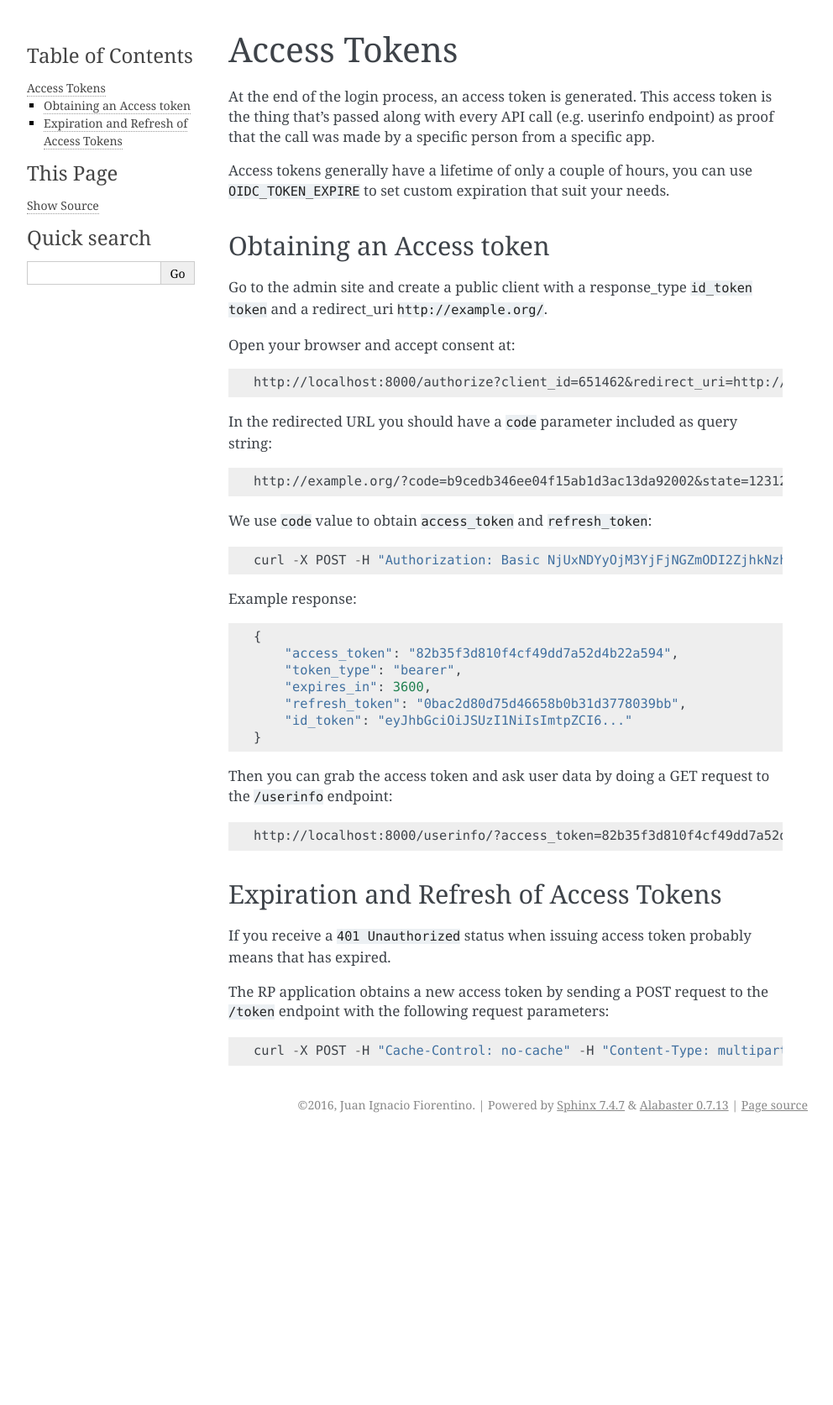
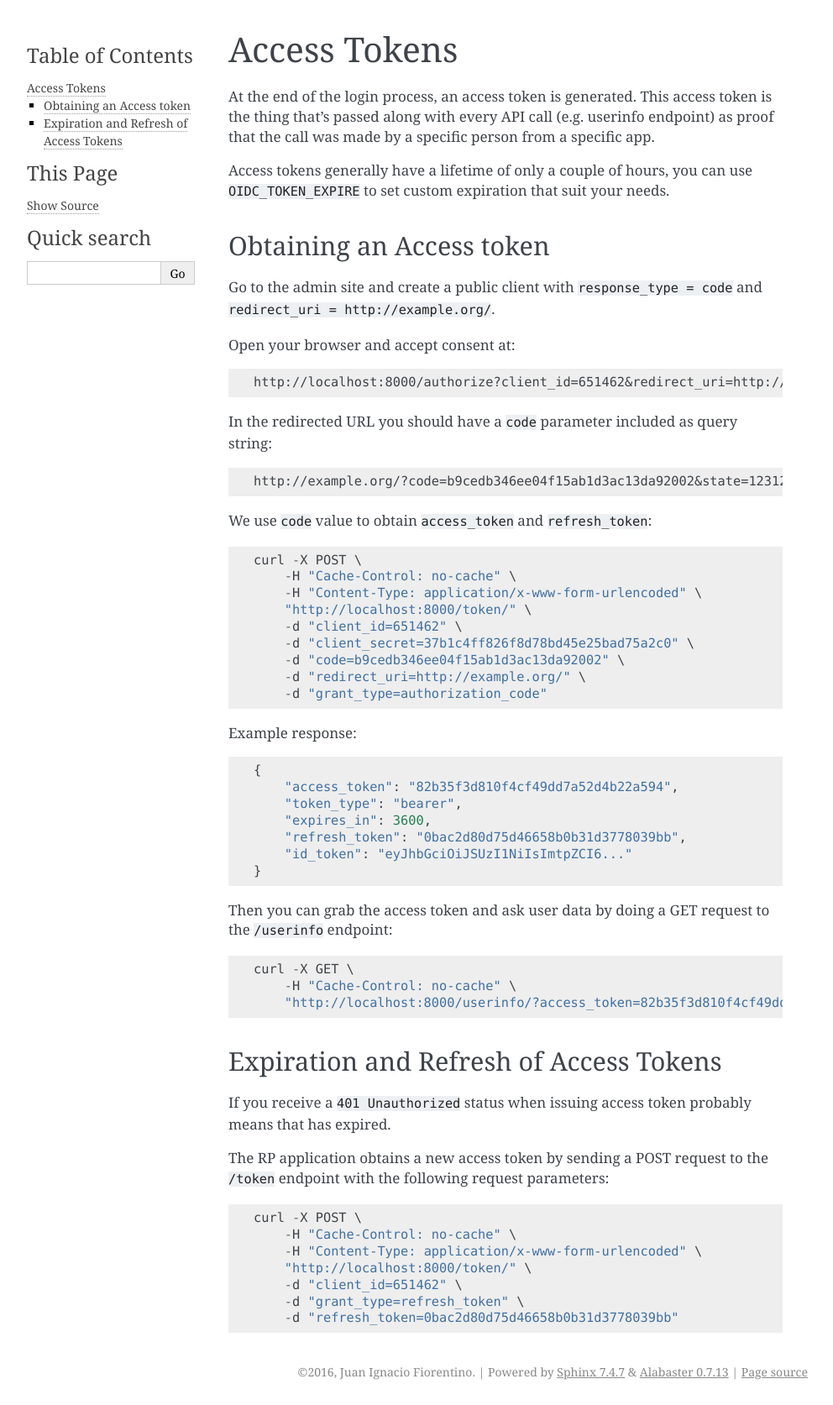
Before and after one commit to juanifioren/django-oidc-provider, a Sphinx documentation site: the page built from docs/sections/accesstokens.rst, in a window 1280 px wide. Shown: the whole page at 84% size, without its empty margins (148-1140 px from the left). Built offline with Sphinx 7.4.7, drawn with Linux system fonts in a browser that asks for light colours; before the commit the page ends 1355 px from its top, so only the background shows below that.

Commit message:
Fix docs.

```diff
--- a/docs/sections/accesstokens.rst
+++ b/docs/sections/accesstokens.rst
@@ -10,7 +10,7 @@ Access tokens generally have a lifetime of only a couple of hours, you can use `
 Obtaining an Access token
 =========================
 
-Go to the admin site and create a public client with a response_type ``id_token token`` and a redirect_uri ``http://example.org/``.
+Go to the admin site and create a public client with ``response_type = code`` and ``redirect_uri = http://example.org/``.
 
 Open your browser and accept consent at::
 
@@ -22,7 +22,15 @@ In the redirected URL you should have a ``code`` parameter included as query str
 
 We use ``code`` value to obtain ``access_token`` and ``refresh_token``::
 
-    curl -X POST -H "Authorization: Basic NjUxNDYyOjM3YjFjNGZmODI2ZjhkNzhiZDQ1ZTI1YmFkNzVhMmMw" -H "Cache-Control: no-cache" -H "Content-Type: multipart/form-data" -F "code=b9cedb346ee04f15ab1d3ac13da92002" -F "redirect_uri=http://example.org/" -F "grant_type=authorization_code" "http://localhost:8000/token/"
+    curl -X POST \
+        -H "Cache-Control: no-cache" \
+        -H "Content-Type: application/x-www-form-urlencoded" \
+        "http://localhost:8000/token/" \
+        -d "client_id=651462" \
+        -d "client_secret=37b1c4ff826f8d78bd45e25bad75a2c0" \
+        -d "code=b9cedb346ee04f15ab1d3ac13da92002" \
+        -d "redirect_uri=http://example.org/" \
+        -d "grant_type=authorization_code"
 
 Example response::
 
@@ -36,7 +44,9 @@ Example response::
 
 Then you can grab the access token and ask user data by doing a GET request to the ``/userinfo`` endpoint::
 
-    http://localhost:8000/userinfo/?access_token=82b35f3d810f4cf49dd7a52d4b22a594
+    curl -X GET \
+        -H "Cache-Control: no-cache" \
+        "http://localhost:8000/userinfo/?access_token=82b35f3d810f4cf49dd7a52d4b22a594"
 
 Expiration and Refresh of Access Tokens
 =======================================
@@ -45,4 +55,10 @@ If you receive a ``401 Unauthorized`` status when issuing access token probably
 
 The RP application obtains a new access token by sending a POST request to the ``/token`` endpoint with the following request parameters::
 
-    curl -X POST -H "Cache-Control: no-cache" -H "Content-Type: multipart/form-data" -F "client_id=651462" -F "grant_type=refresh_token" -F "refresh_token=0bac2d80d75d46658b0b31d3778039bb" "http://localhost:8000/token/"
+    curl -X POST \
+        -H "Cache-Control: no-cache" \
+        -H "Content-Type: application/x-www-form-urlencoded" \
+        "http://localhost:8000/token/" \
+        -d "client_id=651462" \
+        -d "grant_type=refresh_token" \
+        -d "refresh_token=0bac2d80d75d46658b0b31d3778039bb"
```
